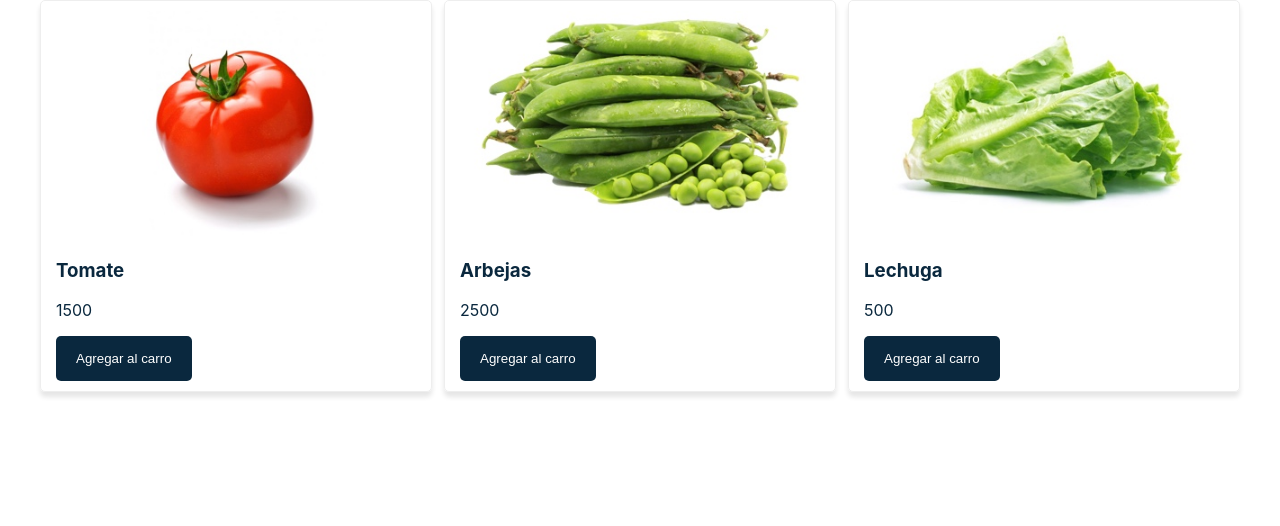
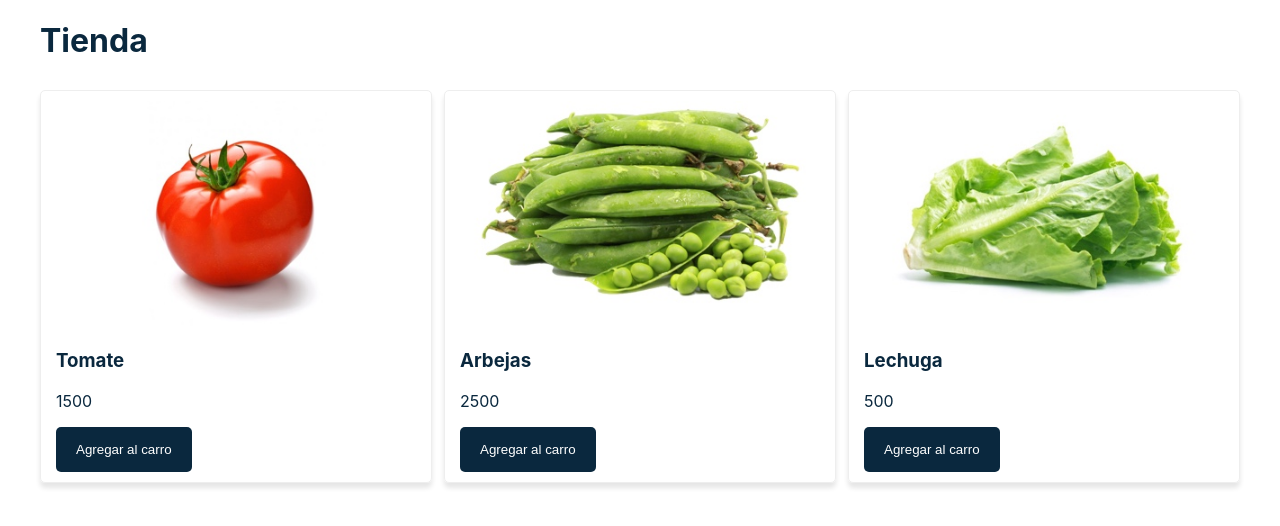
Before and after one commit to klich1984/carro-compras-react, a React (Create React App) app: page / in a window 1280 px wide. Shown: the top 526 px of the page. Built offline with nearby package versions, Linux system fonts and the light colour scheme.

Commit message:
add component Title

```diff
--- a/src/App.js
+++ b/src/App.js
@@ -1,6 +1,7 @@
 import React, { Component } from 'react'
 import Layout from './components/Layout'
 import Productos from './components/Productos'
+import Title from './components/Title'
 
 class App extends Component {
 	// Estado inicial de productos
@@ -16,6 +17,7 @@
 			<div>
 				<Layout>
 					{/* Componente Productos */}
+          <Title />
 					<Productos
 						agregarAlCarro={() => console.log('Arrow Function agregarCarrito')}
 						productos={this.state.productos}
--- /dev/null
+++ b/src/components/Title.js
@@ -0,0 +1,15 @@
+import React, { Component } from 'react'
+
+const styles = {
+	title: {
+		marginBottom: '30px'
+	}
+}
+
+export default class Title extends Component {
+	render() {
+		return (
+				<h1 style={styles.title}>Tienda</h1>
+		)
+	}
+}
```
